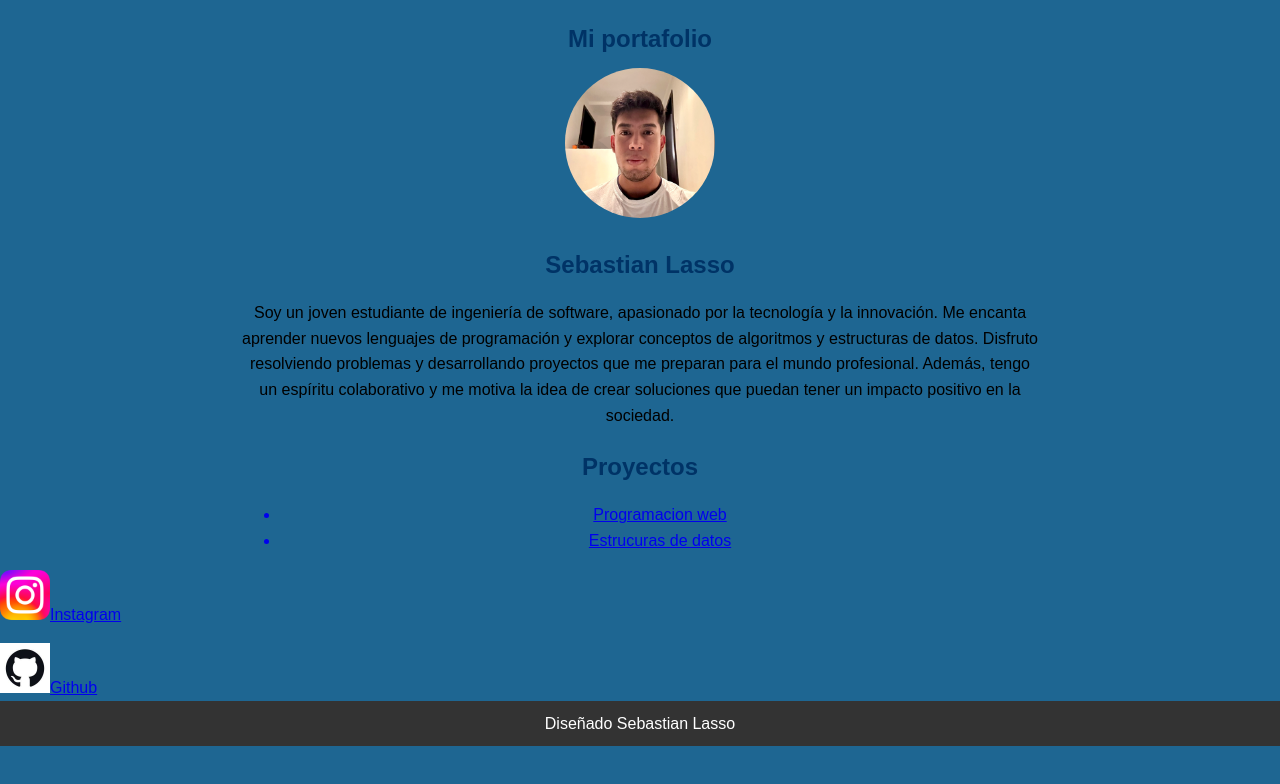
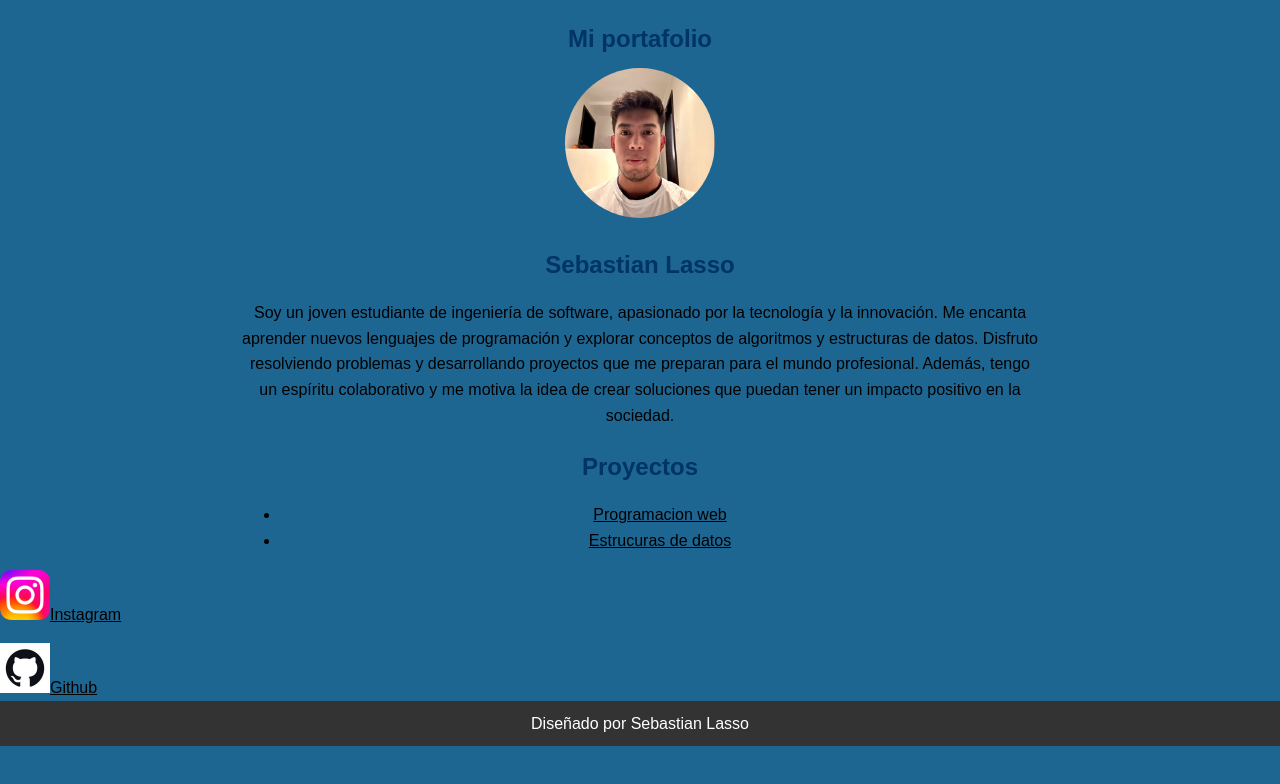
Before and after one commit to Sebaslv1503/Web, a plain HTML site: page Trabajo_2_Portafolio_Personal/index2.html in a window 1280 px wide. Drawn offline with Linux system fonts and the light colour scheme.

Commit message:
estilos nuevos

```diff
--- a/Trabajo_2_Portafolio_Personal/CSS2/style2.css
+++ b/Trabajo_2_Portafolio_Personal/CSS2/style2.css
@@ -38,3 +38,8 @@ footer{
     border-radius: 50%;
     object-fit: cover;
 }
+
+a{
+    text-decoration: underline;
+    color: #000000;
+}
--- a/Trabajo_2_Portafolio_Personal/index2.html
+++ b/Trabajo_2_Portafolio_Personal/index2.html
@@ -34,7 +34,7 @@
 
 
 
-        <footer>Diseñado Sebastian Lasso</footer>
+        <footer>Diseñado por Sebastian Lasso</footer>
 
     </div>
 
```
